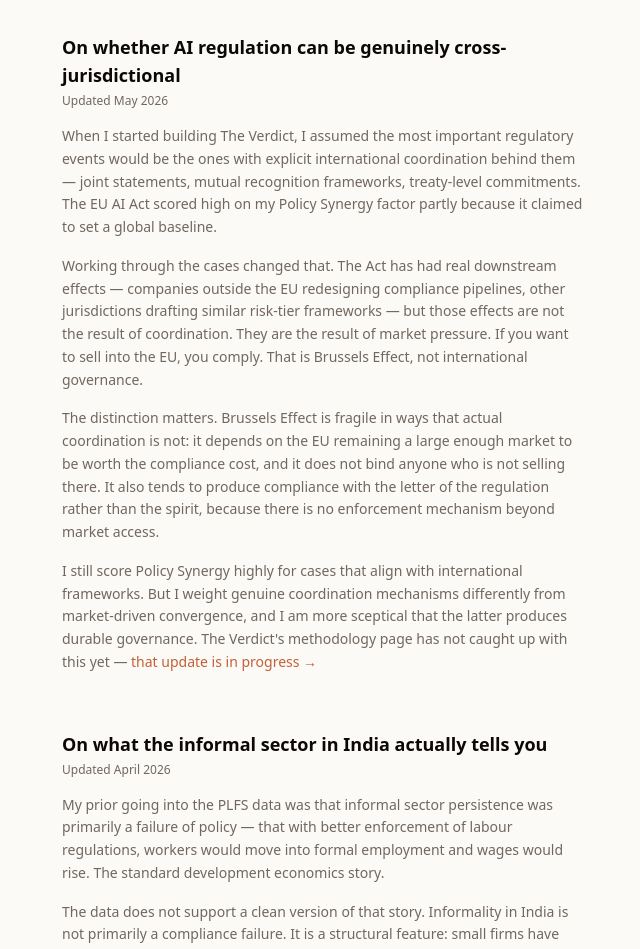
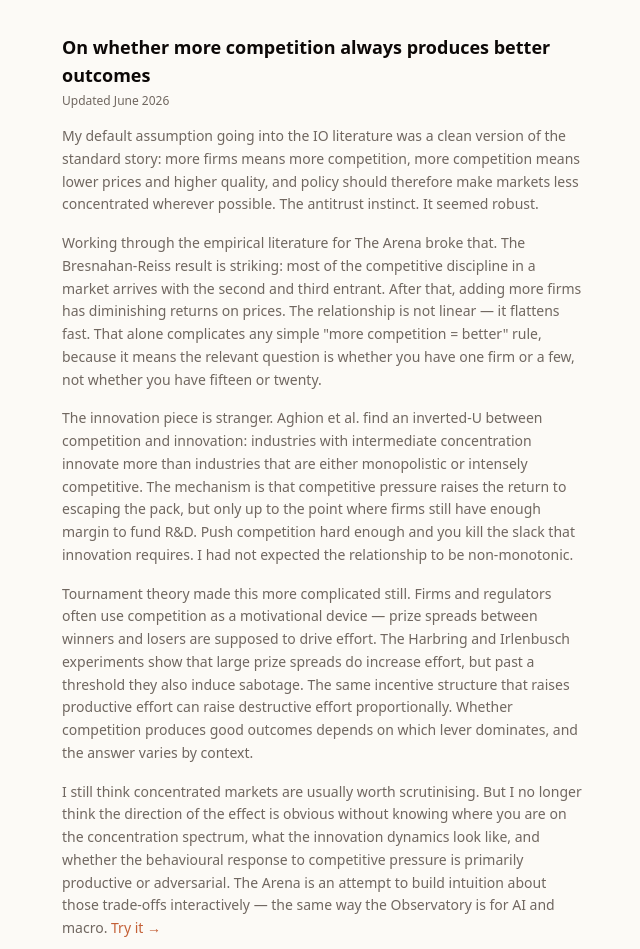
Before and after one commit to bobwrd/margin-of-error, a React (Vite) app: page /changed-my-mind in a window 1280 px wide. Shown: the part 180-1129 px from the top of the page, without its empty margins (218-858 px from the left). Built offline with nearby package versions, Linux system fonts and the light colour scheme.

Commit message:
feat: reflect Arena across changelog, changed-my-mind, about; add ArenaButton to all main pages

```diff
--- a/src/pages/ChangedMyMind.tsx
+++ b/src/pages/ChangedMyMind.tsx
@@ -14,6 +14,59 @@
       </div>
 
       <div className="space-y-14 text-sm text-muted-foreground leading-relaxed max-w-prose">
+
+        {/* Entry 0 — Arena */}
+        <section>
+          <h2 className="text-lg font-semibold text-foreground mb-1">
+            On whether more competition always produces better outcomes
+          </h2>
+          <p className="text-xs text-muted-foreground mb-4">Updated June 2026</p>
+
+          <p className="mb-4">
+            My default assumption going into the IO literature was a clean version of the standard story:
+            more firms means more competition, more competition means lower prices and higher quality, and
+            policy should therefore make markets less concentrated wherever possible. The antitrust
+            instinct. It seemed robust.
+          </p>
+
+          <p className="mb-4">
+            Working through the empirical literature for The Arena broke that. The Bresnahan-Reiss result
+            is striking: most of the competitive discipline in a market arrives with the second and third
+            entrant. After that, adding more firms has diminishing returns on prices. The relationship is
+            not linear — it flattens fast. That alone complicates any simple "more competition = better"
+            rule, because it means the relevant question is whether you have one firm or a few, not
+            whether you have fifteen or twenty.
+          </p>
+
+          <p className="mb-4">
+            The innovation piece is stranger. Aghion et al. find an inverted-U between competition and
+            innovation: industries with intermediate concentration innovate more than industries that are
+            either monopolistic or intensely competitive. The mechanism is that competitive pressure raises
+            the return to escaping the pack, but only up to the point where firms still have enough margin
+            to fund R&D. Push competition hard enough and you kill the slack that innovation requires.
+            I had not expected the relationship to be non-monotonic.
+          </p>
+
+          <p className="mb-4">
+            Tournament theory made this more complicated still. Firms and regulators often use competition
+            as a motivational device — prize spreads between winners and losers are supposed to drive
+            effort. The Harbring and Irlenbusch experiments show that large prize spreads do increase
+            effort, but past a threshold they also induce sabotage. The same incentive structure that
+            raises productive effort can raise destructive effort proportionally. Whether competition
+            produces good outcomes depends on which lever dominates, and the answer varies by context.
+          </p>
+
+          <p>
+            I still think concentrated markets are usually worth scrutinising. But I no longer think the
+            direction of the effect is obvious without knowing where you are on the concentration spectrum,
+            what the innovation dynamics look like, and whether the behavioural response to competitive
+            pressure is primarily productive or adversarial. The Arena is an attempt to build intuition
+            about those trade-offs interactively — the same way the Observatory is for AI and macro.{" "}
+            <Link to="/arena" className="text-warm-accent hover:underline">
+              Try it →
+            </Link>
+          </p>
+        </section>
 
         {/* Entry 1 */}
         <section>
--- a/src/pages/Changelog.tsx
+++ b/src/pages/Changelog.tsx
@@ -9,6 +9,7 @@
   {
     date: "June 2026",
     items: [
+      "The Arena launched: a scroll-driven interactive explorer on competition and efficiency. Four chapters — number of firms vs. price and quality, tournament effort lab, market-outcomes 2×2 over concentration and behavioural distortion, and three policy lenses — plus a full technical note at /arena/methods. All curves are closed-form teaching models anchored to published IO literature; no data fetch.",
       "Added 'Why this question' page — the origin of the institutional-gap question across all four projects.",
       "Rewrote About page: project dates, 'Currently reading' section, 'How this site is built' note.",
       "Observatory: added casual reader entry paragraph so you can interact before parsing the model framing.",
--- a/src/pages/Contact.tsx
+++ b/src/pages/Contact.tsx
@@ -3,6 +3,7 @@
 import VerdictButton from "@/components/VerdictButton";
 import LedgerButton from "@/components/LedgerButton";
 import ObservatoryButton from "@/components/ObservatoryButton";
+import ArenaButton from "@/components/ArenaButton";
 import { submitContact } from "@/lib/api";
 
 interface FormData {
@@ -76,6 +77,7 @@
           <VerdictButton />
           <LedgerButton />
           <ObservatoryButton />
+          <ArenaButton />
         </div>
       </div>
 
--- a/src/pages/Others.tsx
+++ b/src/pages/Others.tsx
@@ -2,6 +2,7 @@
 import VerdictButton from "@/components/VerdictButton";
 import LedgerButton from "@/components/LedgerButton";
 import ObservatoryButton from "@/components/ObservatoryButton";
+import ArenaButton from "@/components/ArenaButton";
 
 export default function Others() {
   return (
@@ -9,7 +10,7 @@
       category="other"
       title="Others"
       subtitle="Everything that doesn't fit the weekly briefing or a personal piece."
-      headingExtra={<span className="flex items-center gap-2"><VerdictButton /><LedgerButton /><ObservatoryButton /></span>}
+      headingExtra={<span className="flex items-center gap-2"><VerdictButton /><LedgerButton /><ObservatoryButton /><ArenaButton /></span>}
     />
   );
 }
--- a/src/pages/PersonalPieces.tsx
+++ b/src/pages/PersonalPieces.tsx
@@ -2,6 +2,7 @@
 import VerdictButton from "@/components/VerdictButton";
 import LedgerButton from "@/components/LedgerButton";
 import ObservatoryButton from "@/components/ObservatoryButton";
+import ArenaButton from "@/components/ArenaButton";
 
 export default function PersonalPieces() {
   return (
@@ -9,7 +10,7 @@
       category="personal"
       title="Personal Pieces"
       subtitle="My own essays, with PDF and bibliography."
-      headingExtra={<span className="flex items-center gap-2"><VerdictButton /><LedgerButton /><ObservatoryButton /></span>}
+      headingExtra={<span className="flex items-center gap-2"><VerdictButton /><LedgerButton /><ObservatoryButton /><ArenaButton /></span>}
     />
   );
 }
--- a/src/pages/WeeklyBriefing.tsx
+++ b/src/pages/WeeklyBriefing.tsx
@@ -2,6 +2,7 @@
 import VerdictButton from "@/components/VerdictButton";
 import LedgerButton from "@/components/LedgerButton";
 import ObservatoryButton from "@/components/ObservatoryButton";
+import ArenaButton from "@/components/ArenaButton";
 
 export default function WeeklyBriefing() {
   return (
@@ -9,7 +10,7 @@
       category="weekly"
       title="Weekly Briefing"
       subtitle="The week's economics, law, and policy signals — written every Monday."
-      headingExtra={<span className="flex items-center gap-2"><VerdictButton /><LedgerButton /><ObservatoryButton /></span>}
+      headingExtra={<span className="flex items-center gap-2"><VerdictButton /><LedgerButton /><ObservatoryButton /><ArenaButton /></span>}
     />
   );
 }
```
Also changed, not shown: src/pages/About.tsx (+28 -0 lines).
